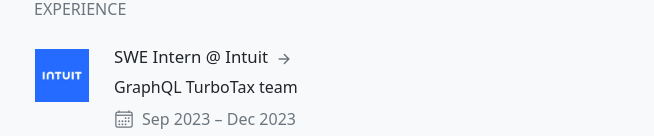
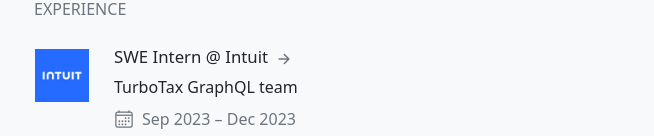
Before and after one commit to rohanxminocha/rohanxminocha.github.io, a React (Create React App) app: page / in a window 1280 px wide. Shown: the part 657-793 px from the top of the page, without its empty margins (298-952 px from the left). Built offline with nearby package versions, Linux system fonts and the light colour scheme.

Commit message:
Add files via upload

```diff
--- a/src/App.js
+++ b/src/App.js
@@ -49,7 +49,7 @@
         team: "TurboTax GraphQL team",
         title: "Incoming Software Engineer Intern",
         titleShort: "SWE Intern",
-        description: "GraphQL TurboTax team",
+        description: "TurboTax GraphQL team",
         location: "Toronto, ON",
         start: new Date ("September 5, 2023"),
         end: new Date ("December 22, 2023"),
```
